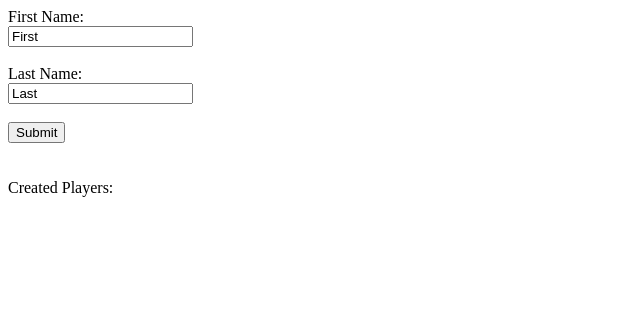
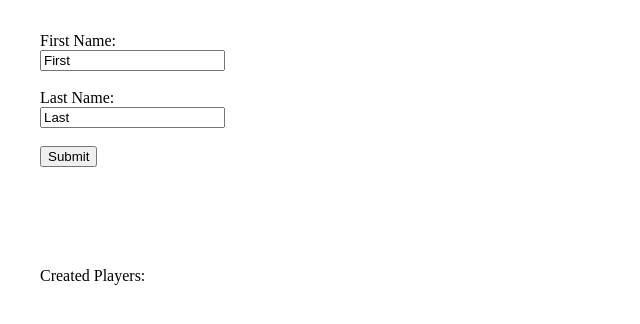
Before and after one commit to kyleh919/player-creator, a website built with Parcel: page index.html in a window 1280 px wide. Shown: the whole page, without its empty margins (0-640 px from the left). Built offline with nearby package versions, Linux system fonts and the light colour scheme.

Commit message:
Adds styles file

```diff
--- a/index.html
+++ b/index.html
@@ -5,8 +5,9 @@
     <meta name="viewport" content="width=device-width, initial-scale=1.0" />
     <title>Player Creator!</title>
   </head>
+  <link rel="stylesheet" href="./styles/styles.css" />
   <body>
-    <form>
+    <form id="form">
       <label>First Name:</label>
       <br />
       <input type="text" id="first-name" name="first-name" value="First" />
@@ -23,7 +24,7 @@
     <br />
     <br />
 
-    <div>
+    <div id="playerList">
       <label>Created Players:</label>
       <br />
     </div>
--- /dev/null
+++ b/styles/styles.css
@@ -0,0 +1,7 @@
+#form {
+  margin: 2rem;
+}
+
+#playerList {
+  margin: 2rem;
+}
```
